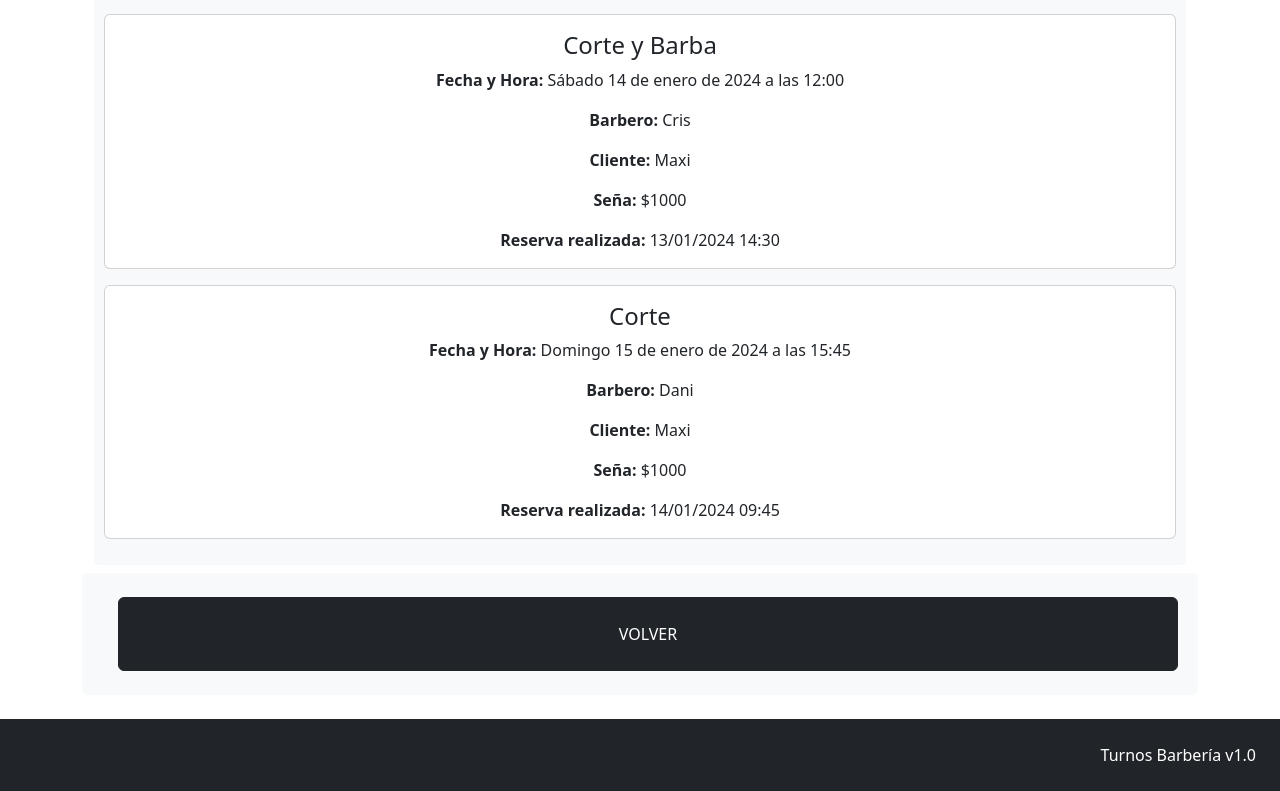
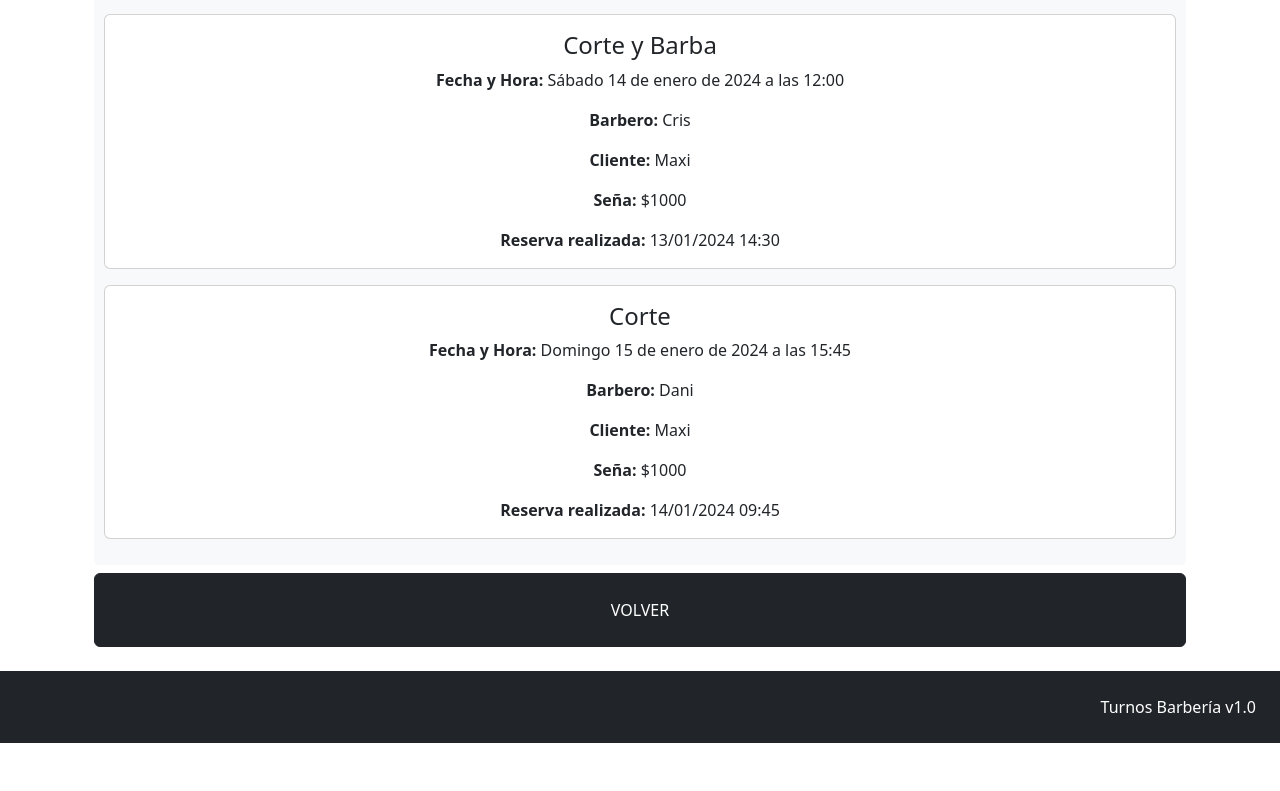
Before and after one commit to makzzer/barber-react, a React (Vite) app: page /turnos in a window 1280 px wide. Shown: the part 433-1224 px from the top of the page. After the commit the page ends 1176 px from the top, so only its background shows below. Built offline with nearby package versions, Linux system fonts and the light colour scheme.

Commit message:
mejora boton volver en turnos

```diff
--- a/src/pages/Turnos.jsx
+++ b/src/pages/Turnos.jsx
@@ -1,5 +1,4 @@
-
-import ListaTurnos from "../components/ListaTurnos"
+import ListaTurnos from "../components/ListaTurnos";
 import { NavLink } from "react-router-dom";
 
 const Turnos = () => {
@@ -8,17 +7,13 @@ const Turnos = () => {
       <h1 className="mb-12">MIS TURNOS</h1>
       <ListaTurnos />
 
-      <div className="row d-flex gap-2 custom-container-boton mt-2">
-          <div className="d-flex flex-column m-2 uppercase">
+      <div className="footer row d-flex mx-4 align-items-end mx-auto uppercase">
 
+          <NavLink className="btn btn-dark mt-2 p-4 pb-10" to="/">
+            VOLVER
+          </NavLink>
 
-            <NavLink className="btn btn-dark  m-2 p-4 pb-10" to="/">
-              VOLVER
-            </NavLink>
-          </div>
-        </div>
-
-
+      </div>
     </div>
   );
 };
```
